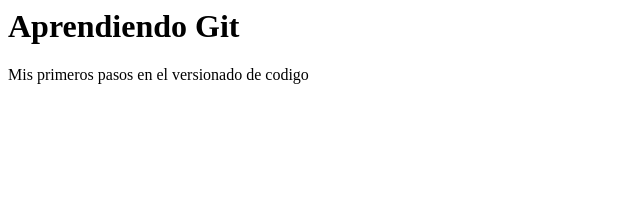
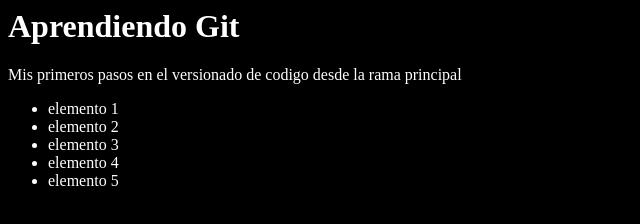
Before and after one commit to cszcszczs/git-tutorial, a plain HTML site: page index.html in a window 1280 px wide. Shown: the whole page, without its empty margins (0-640 px from the left). Drawn offline with Linux system fonts and the light colour scheme.

Commit message:
agregando styles.css al index.html

```diff
--- a/index.html
+++ b/index.html
@@ -4,9 +4,17 @@
     <meta http-equiv="X-UA-Compatible" content="IE=edge" />
     <meta name="viewport" content="width=device-width, initial-scale=1.0" />
     <title>Aprendiendo Git</title>
+    <link rel="stylesheet" href="styles.css" />
   </head>
   <body>
     <h1>Aprendiendo Git</h1>
-    <p>Mis primeros pasos en el versionado de codigo</p>
+    <p>Mis primeros pasos en el versionado de codigo desde la rama principal</p>
+    <ul>
+      <li>elemento 1</li>
+      <li>elemento 2</li>
+      <li>elemento 3</li>
+      <li>elemento 4</li>
+      <li>elemento 5</li>
+    </ul>
   </body>
 </html>
```
